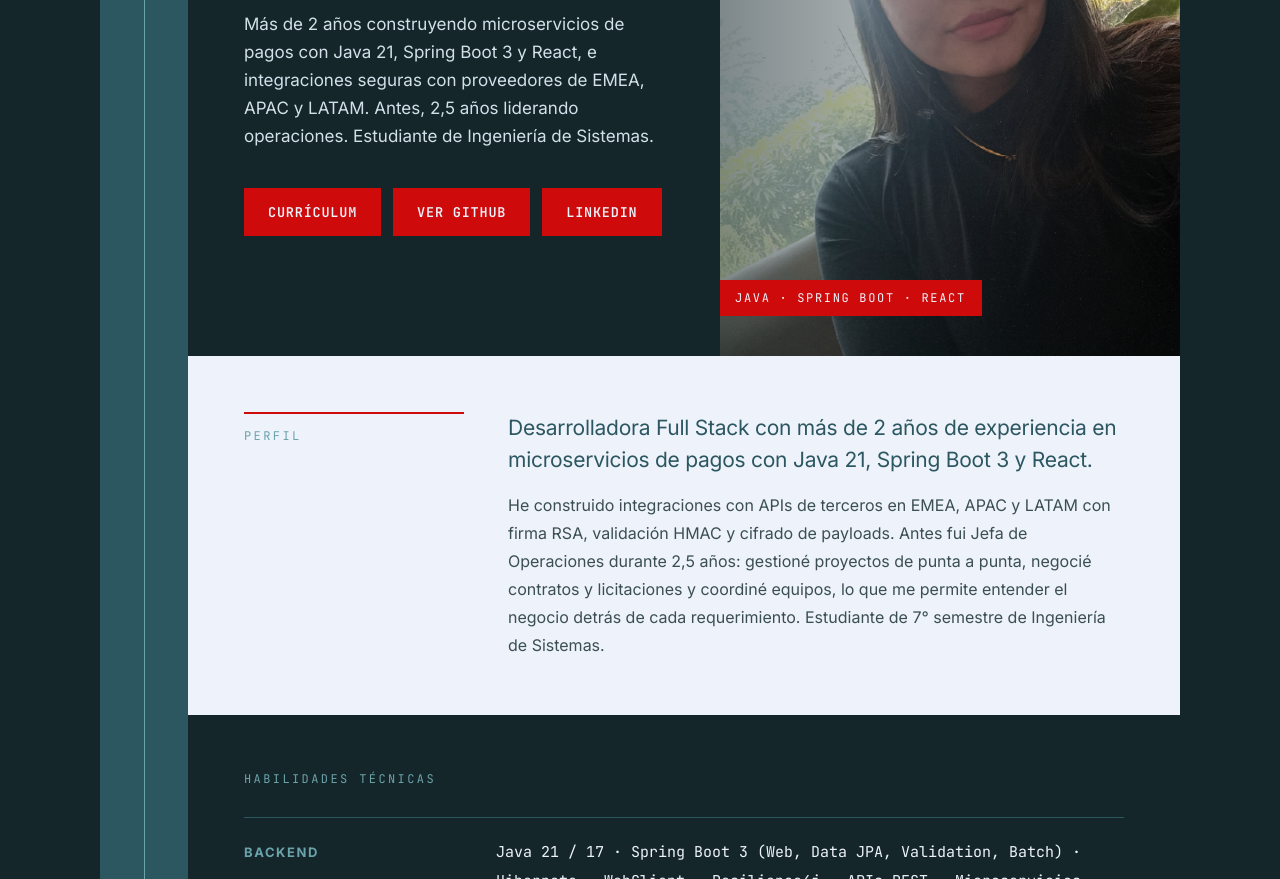
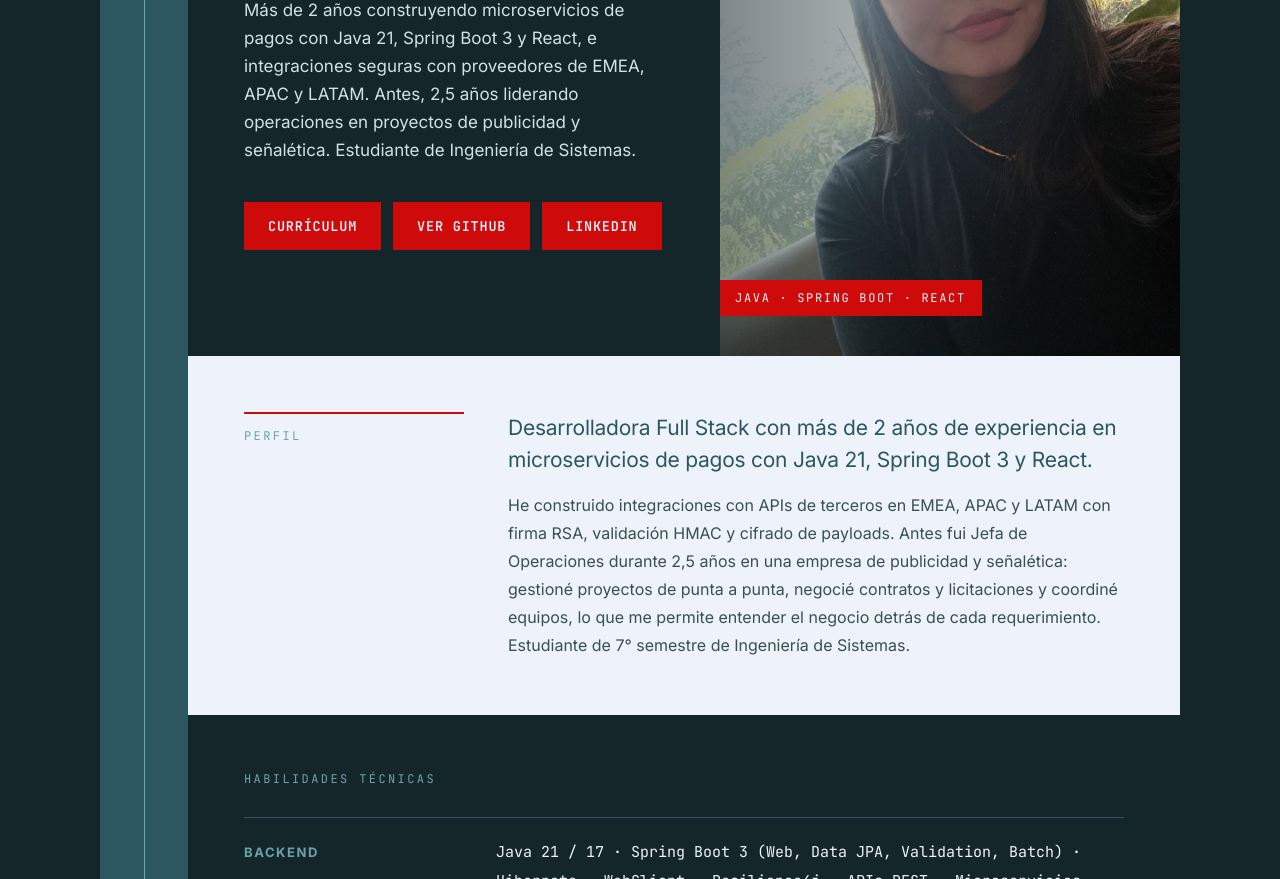
Before and after one commit to Ale-Miranda1009/Ale-Miranda1009.github.io, a plain HTML site: page index.html in a window 1280 px wide. Shown: the part 284-1163 px from the top of the page. Drawn offline with Linux system fonts and the light colour scheme.

Commit message:
Especifica experiencia en publicidad y señalética

```diff
--- a/index.html
+++ b/index.html
@@ -59,7 +59,7 @@
           <div style="padding:72px 56px;display:flex;flex-direction:column;justify-content:center;color:#EDF2FB">
             <div style="font-family:'JetBrains Mono',monospace;font-size:12px;letter-spacing:0.24em;color:#6BA3AB;margin-bottom:26px">DESARROLLADORA FULL STACK</div>
             <h1 style="margin:0;font-size:50px;line-height:1.02;letter-spacing:-0.035em;font-weight:300;white-space:nowrap">Karen Alexandra<br><span style="font-weight:700">Miranda Espinosa</span></h1>
-            <p style="margin:30px 0 0;max-width:44ch;font-size:17px;line-height:1.65;color:#D3E0EA">Más de 2 años construyendo microservicios de pagos con Java 21, Spring Boot 3 y React, e integraciones seguras con proveedores de EMEA, APAC y LATAM. Antes, 2,5 años liderando operaciones. Estudiante de Ingeniería de Sistemas.</p>
+            <p style="margin:30px 0 0;max-width:44ch;font-size:17px;line-height:1.65;color:#D3E0EA">Más de 2 años construyendo microservicios de pagos con Java 21, Spring Boot 3 y React, e integraciones seguras con proveedores de EMEA, APAC y LATAM. Antes, 2,5 años liderando operaciones en proyectos de publicidad y señalética. Estudiante de Ingeniería de Sistemas.</p>
             <div style="display:flex;gap:12px;margin-top:38px">
               <a href="curriculum.pdf" download style="font-family:'JetBrains Mono',monospace;font-size:13.5px;font-weight:600;letter-spacing:0.06em;background:#CE0A0A;color:#EDF2FB;padding:15px 24px;transition:background .18s ease, transform .18s ease" class="hv-0">CURRÍCULUM</a>
               <a href="https://github.com/Ale-Miranda1009" target="_blank" rel="noopener" style="font-family:'JetBrains Mono',monospace;font-size:13.5px;font-weight:600;letter-spacing:0.06em;background:#CE0A0A;color:#EDF2FB;padding:15px 24px;transition:background .18s ease, transform .18s ease" class="hv-0">VER GITHUB</a>
@@ -78,7 +78,7 @@
           <div style="font-family:'JetBrains Mono',monospace;font-size:12px;letter-spacing:0.2em;color:#6BA3AB;border-top:2px solid #CE0A0A;padding-top:14px">PERFIL</div>
           <div>
             <p style="margin:0 0 16px;font-size:21px;line-height:1.5;letter-spacing:-0.012em;color:#2C5760">Desarrolladora Full Stack con más de 2 años de experiencia en microservicios de pagos con Java 21, Spring Boot 3 y React.</p>
-            <p style="margin:0;font-size:16px;line-height:1.75;color:#3B4E53;max-width:70ch">He construido integraciones con APIs de terceros en EMEA, APAC y LATAM con firma RSA, validación HMAC y cifrado de payloads. Antes fui Jefa de Operaciones durante 2,5 años: gestioné proyectos de punta a punta, negocié contratos y licitaciones y coordiné equipos, lo que me permite entender el negocio detrás de cada requerimiento. Estudiante de 7° semestre de Ingeniería de Sistemas.</p>
+            <p style="margin:0;font-size:16px;line-height:1.75;color:#3B4E53;max-width:70ch">He construido integraciones con APIs de terceros en EMEA, APAC y LATAM con firma RSA, validación HMAC y cifrado de payloads. Antes fui Jefa de Operaciones durante 2,5 años en una empresa de publicidad y señalética: gestioné proyectos de punta a punta, negocié contratos y licitaciones y coordiné equipos, lo que me permite entender el negocio detrás de cada requerimiento. Estudiante de 7° semestre de Ingeniería de Sistemas.</p>
           </div>
         </div>
 
```
Also changed, not shown: 1 other file.
